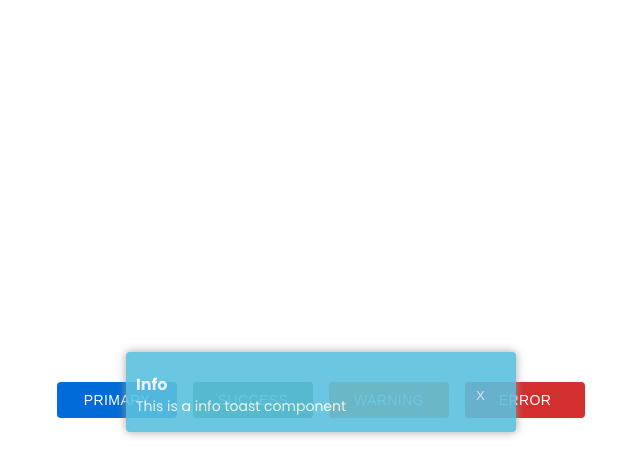
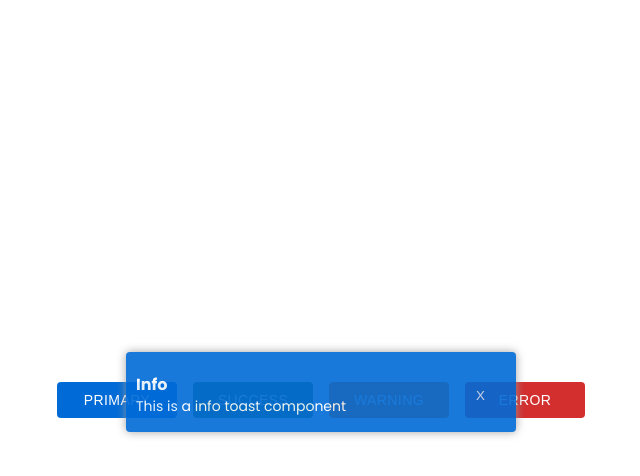
Before and after one commit to hemant0974/react-smart-toast, a React (Create React App) app: page / in a window 1280 px wide. Both pictures are taken after a click on the button "PRIMARY". Shown: the top 476 px of the page, without its empty margins (319-959 px from the left). Built offline with nearby package versions, Linux system fonts and the light colour scheme.

Commit message:
working state

```diff
--- a/src/App.tsx
+++ b/src/App.tsx
@@ -5,9 +5,16 @@ import styles from "./app.module.scss";
 
 const variants = ["primary", "success", "warning", "error"] as const;
 
+interface IToastTypes {
+  id: number;
+  title: string;
+  description: string;
+  variant: (typeof variants)[number];
+}
+
 const App = () => {
-  const [list, setList] = useState<any>([]);
-  let toastProperties = null;
+  const [list, setList] = useState<IToastTypes[]>([]);
+  let toastProperties: IToastTypes | null = null;
 
   const showToast = (type: (typeof variants)[number]) => {
     switch (type) {
@@ -16,7 +23,7 @@ const App = () => {
           id: list.length + 1,
           title: "Success",
           description: "This is a success toast component",
-          backgroundColor: "#5cb85c",
+          variant: "success",
         };
         break;
       case "error":
@@ -24,7 +31,7 @@ const App = () => {
           id: list.length + 1,
           title: "Danger",
           description: "This is a danger toast component",
-          backgroundColor: "#d9534f",
+          variant: "error",
         };
         break;
       case "primary":
@@ -32,7 +39,7 @@ const App = () => {
           id: list.length + 1,
           title: "Info",
           description: "This is a info toast component",
-          backgroundColor: "#5bc0de",
+          variant: "primary",
         };
         break;
       case "warning":
@@ -40,11 +47,9 @@ const App = () => {
           id: list.length + 1,
           title: "Warning",
           description: "This is a warning toast component",
-          backgroundColor: "#f0ad4e",
+          variant: "warning",
         };
         break;
-      default:
-        toastProperties = [];
     }
     setList([...list, toastProperties]);
   };
--- a/src/components/smartToast/index.tsx
+++ b/src/components/smartToast/index.tsx
@@ -33,8 +33,9 @@ const SmartToast = ({ toastlist, position, setList }: ISmartToast) => {
       {toastlist.map((toast: any, index: number) => (
         <div
           key={index}
-          className={`${styles.notification} ${styles.toast} ${styles[position]}`}
-          style={{ backgroundColor: toast.backgroundColor }}
+          className={`${styles.notification} ${styles.toast} ${
+            styles[position]
+          } ${styles[toast.variant]}`}
         >
           <button onClick={() => deleteToast(toast.id)}>X</button>
           <div>
--- a/src/components/smartToast/smartToast.module.scss
+++ b/src/components/smartToast/smartToast.module.scss
@@ -68,3 +68,16 @@
     transform: translateX(0);
   }
 }
+
+.primary {
+  background-color: hsl(210, 100%, 42%);
+}
+.success {
+  background-color: rgb(46, 125, 50);
+}
+.warning {
+  background-color: rgb(237, 108, 2);
+}
+.error {
+  background-color: rgb(211, 47, 47);
+}
```
